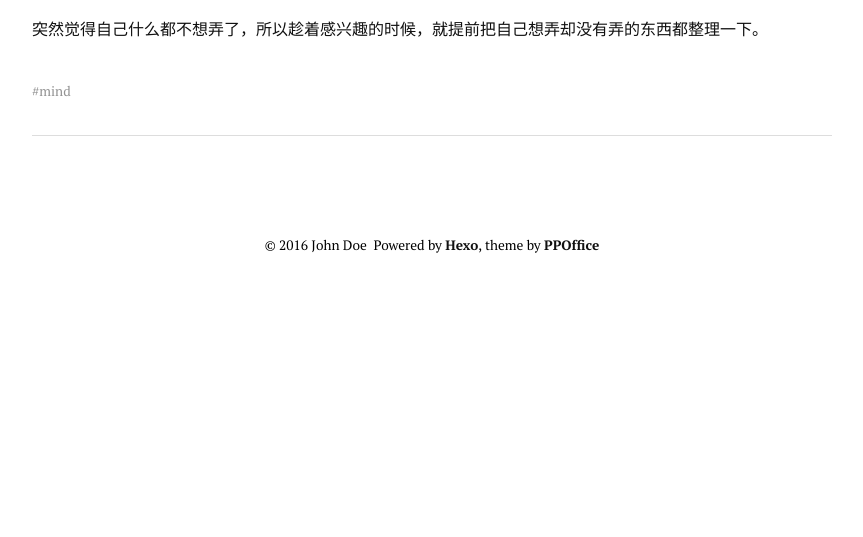
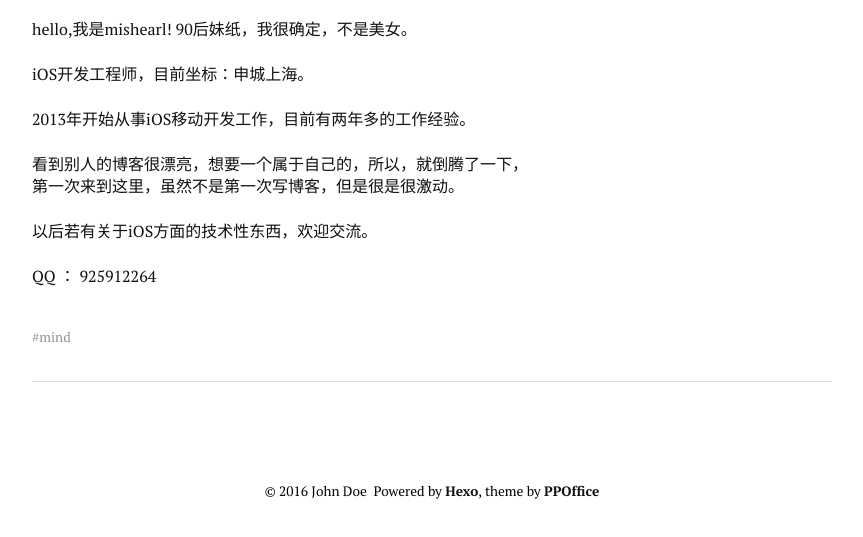
Before and after one commit to misheral/misheral.github.io, a plain HTML site: page index.html in a window 1280 px wide. Shown: the part 3443-3980 px from the top of the page, without its empty margins (208-1071 px from the left). Before the commit the page ends 3748 px from the top, so only its background shows below. Drawn offline with Linux system fonts and the light colour scheme.

Commit message:
Site updated: 2016-01-13 14:28:00

```diff
--- a/index.html
+++ b/index.html
@@ -188,7 +188,12 @@
     </div>
     <div class="article-entry" itemprop="articleBody">
 
-        <p>  突然觉得自己什么都不想弄了，所以趁着感兴趣的时候，就提前把自己想弄却没有弄的东西都整理一下。</p>
+        <p>  hello,我是mishearl! 90后妹纸，我很确定，不是美女。</p>
+<p>  iOS开发工程师，目前坐标：申城上海。</p>
+<p>  2013年开始从事iOS移动开发工作，目前有两年多的工作经验。</p>
+<p>  看到别人的博客很漂亮，想要一个属于自己的，所以，就倒腾了一下，<br> 第一次来到这里，虽然不是第一次写博客，但是很是很激动。</p>
+<p> 以后若有关于iOS方面的技术性东西，欢迎交流。</p>
+<p>QQ ： 925912264</p>
 
 
     </div>
```
Also changed, not shown: 2015/11/20/misheral-one/index.html (+7 -2 lines), atom.xml (+7 -2 lines), sitemap.xml (+5 -5 lines).
